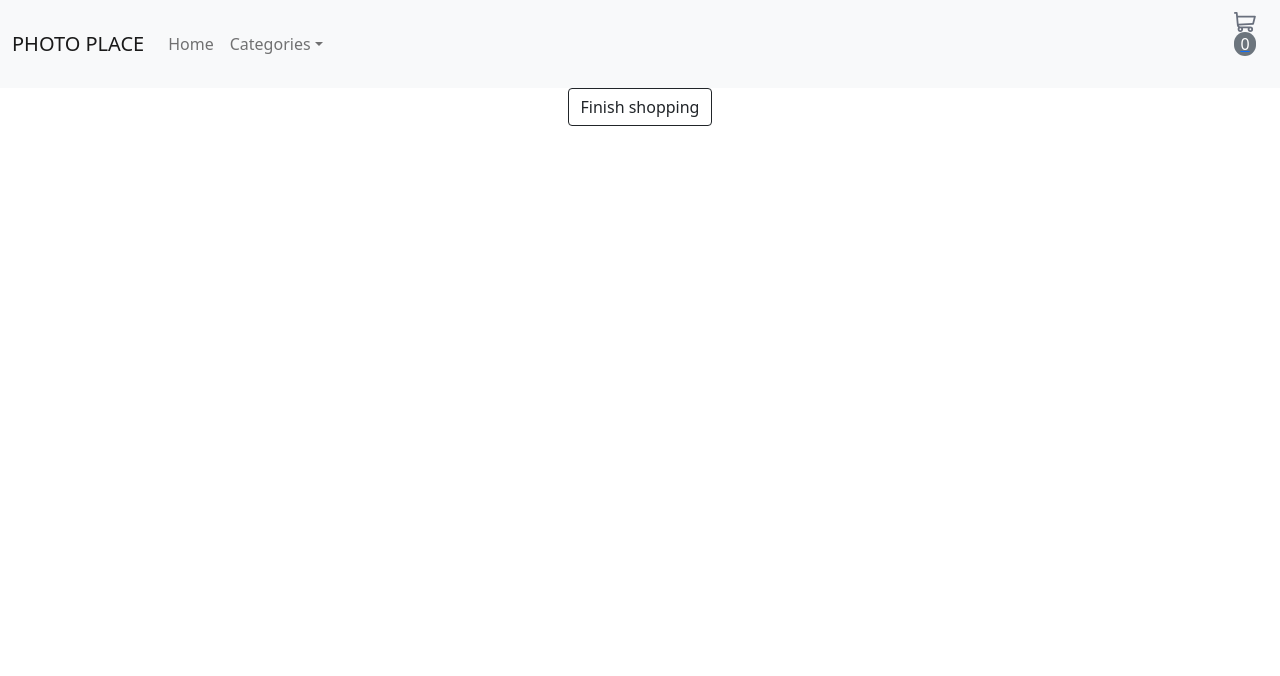
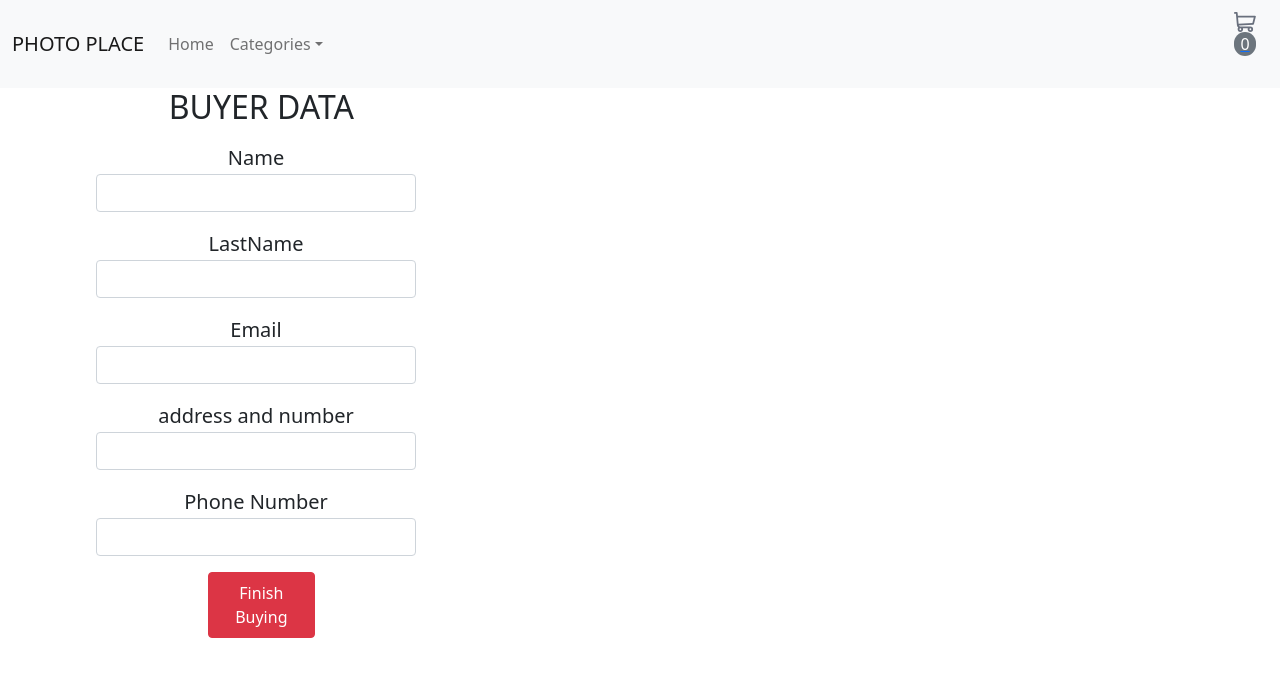
Before and after one commit to ricardoyepezz/CODERHOUSE-react-project, a React (Create React App) app: page /Payment in a window 1280 px wide. Shown: the top 676 px of the page. Built offline with nearby package versions, Linux system fonts and the light colour scheme.

Commit message:
Firebase II fixes

```diff
--- a/src/Components/Item/Item.js
+++ b/src/Components/Item/Item.js
@@ -4,8 +4,8 @@ import { Link } from "react-router-dom";
 
 const Item = ({ item }) => {
 	return (
-		<div>
-			<div className="Card CardItem">
+		<div className="container">
+			<div className="Card mt-5">
 				<img
 					src={item.img}
 					width="320"
--- a/src/Components/ItemDetail/ItemDetail.js
+++ b/src/Components/ItemDetail/ItemDetail.js
@@ -33,7 +33,7 @@ const ItemDetail = ({ item }) => {
 				{
 					<Link exact to="/Cart">
 						<button className="btn btn-outline-dark flex-shrink-0 mb-2">
-							CartView
+							Cart
 						</button>
 					</Link>
 				}
--- a/src/Components/ItemList/ItemList.js
+++ b/src/Components/ItemList/ItemList.js
@@ -4,7 +4,7 @@ import Loader from "../Loader/Loader";
 
 const ItemList = ({ items }) => {
 	return (
-		<ul className="d-flex justify-content-sm-around">
+		<ul className="d-flex justify-content-around">
 			{items.length ? (
 				items.map((products) => <Item item={products} key={products.title} />)
 			) : (
--- a/src/Components/Payment/Payment.js
+++ b/src/Components/Payment/Payment.js
@@ -1,40 +1,96 @@
 import React from "react";
 import { getFirestore } from "../../firebase/firebase";
-import { useContext } from "react";
+import { useContext, useState } from "react";
 import { CartContext } from "../../context/CartContext";
 import { collection, addDoc } from "firebase/firestore";
+import { Link } from "react-router-dom";
 
 const Payment = () => {
-	const { cart } = useContext(CartContext);
-	console.log(cart);
+	const { setCart } = useContext(CartContext);
+
+	const inputs = [
+		{
+			label: "Name",
+			name: "name",
+		},
+		{
+			label: "LastName",
+			name: "surname",
+		},
+		{
+			label: "Email",
+			name: "email",
+		},
+		{
+			label: "address and number",
+			name: "address",
+		},
+		{
+			label: "Phone Number",
+			name: "phoneNumber",
+		},
+	];
+
+	const [formFields, setFormFields] = useState({
+		name: "",
+		surname: "",
+		email: "",
+		address: "",
+		phoneNumber: "",
+	});
+
+	function handleChange(evt) {
+		setFormFields({ ...formFields, [evt.target.name]: evt.target.value });
+	}
 
 	const sendOrder = () => {
 		const order = {
 			buyer: [
 				{
-					name: "Ricardo",
-					lastName: "Yepez",
-					phone: "3123344567",
-					email: "ry@gmail.com",
-					location: "chile 1",
+					name: formFields.name,
+					surname: formFields.surname,
+					email: formFields.email,
+					address: formFields.address,
+					phoneNumber: formFields.phoneNumber,
 				},
 			],
-			items: [{ cart }],
 		};
-
+		setCart([]);
 		const db = getFirestore();
-		const ordersCollection = collection(db, "orders");
-		addDoc(ordersCollection, order).then(({ id }) => console.log(id));
+		addDoc(collection(db, "orders"), order).then(({ id }) => console.log(id));
 	};
-
 	return (
 		<>
-			<button
-				className="btn btn-outline-dark flex-shrink-0 mb-2"
-				onClick={sendOrder}
-			>
-				Finish shopping
-			</button>
+			<div className="mx-5 col-4 text-center">
+				<h2>BUYER DATA</h2>
+				{inputs.map((input) => (
+					<div key={input.name} className="text-center my-3 col-9 mx-5">
+						<label className="m-1 h5">{input.label}</label>
+						<input
+							value={formFields[input.name]}
+							name={input.name}
+							type="text"
+							onChange={handleChange}
+							className="form-control"
+						/>
+					</div>
+				))}
+				<Link to="/" className="text-decoration-none text-dark col-10">
+					<button
+						className="btn btn-danger text-center col-3 p-2"
+						disabled={
+							!formFields.name &&
+							formFields.surname &&
+							formFields.email &&
+							formFields.address &&
+							formFields.phoneNumber
+						}
+						onClick={sendOrder}
+					>
+						Finish Buying
+					</button>
+				</Link>
+			</div>
 		</>
 	);
 };
```
Also changed, not shown: src/DBProducts.json (deleted, +0 -32 lines), src/DataBase.json (deleted, +0 -34 lines), public/Images/product4.jpg (added), public/Images/product5.jpg (added).
